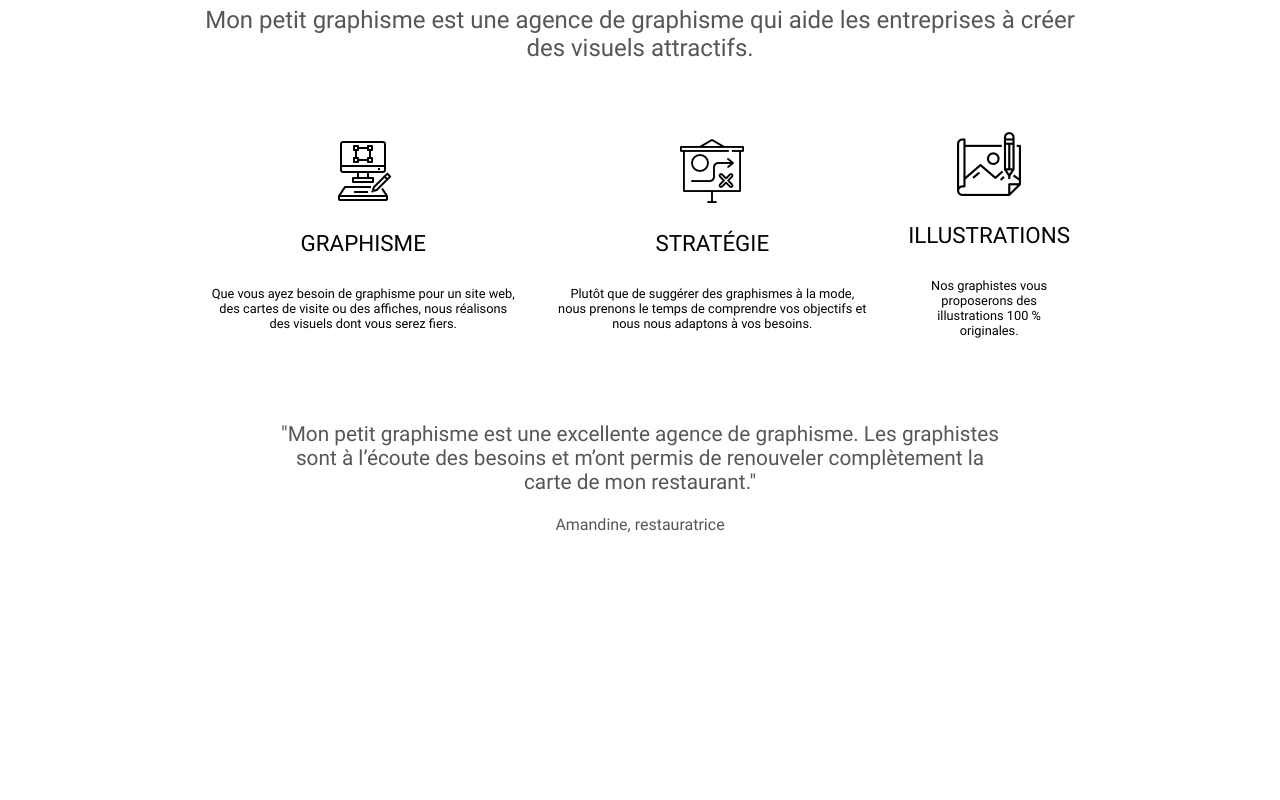
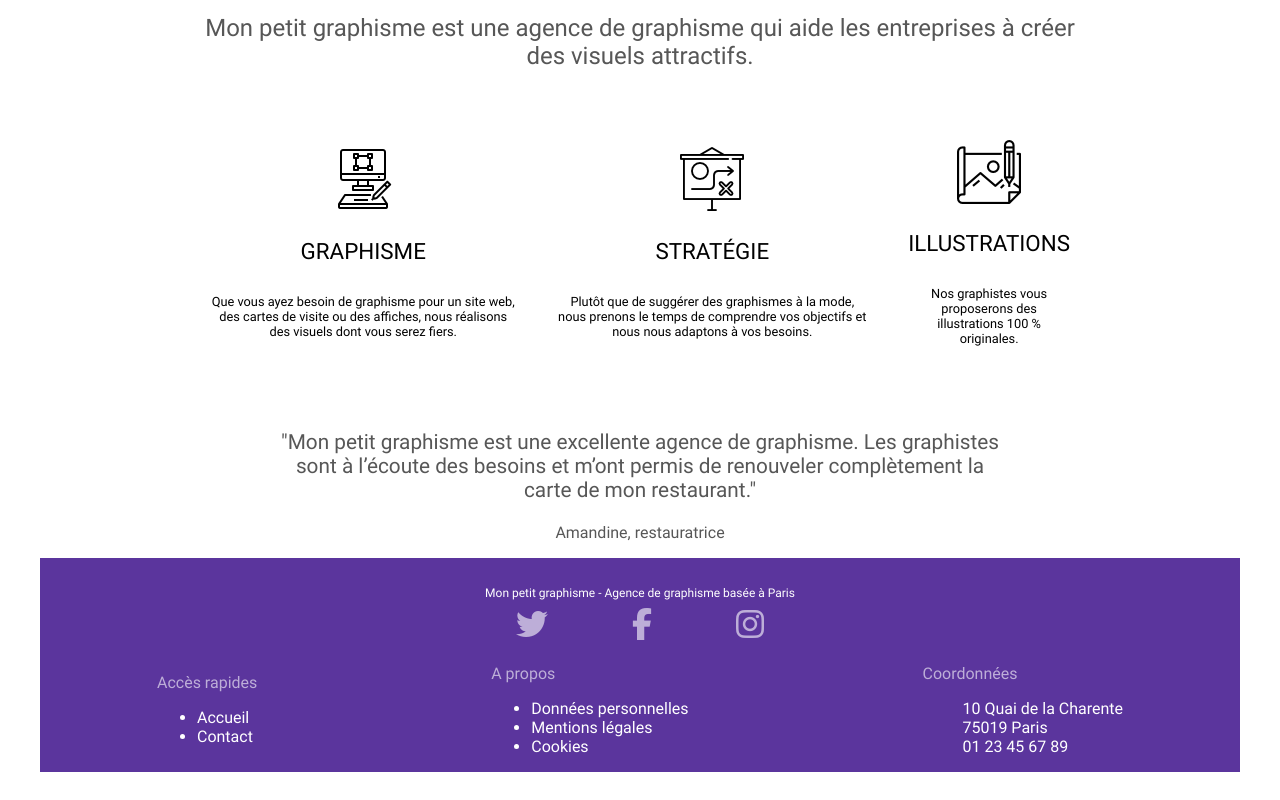
Before and after one commit to steflebelge/devetmoi, a plain HTML site: page index.html in a window 1280 px wide. Shown: the part 599-1399 px from the top of the page. Drawn offline with Linux system fonts and the light colour scheme.

Commit message:
Développement footer

```diff
--- a/css/style.css
+++ b/css/style.css
@@ -6,18 +6,12 @@
 html *{
     font-family: Roboto-Regular, serif;
     font-weight: 400;
-}
-
-body{
-    margin: 0;
+    text-align: center;
 }
 
 div#mainContainer{
     max-width: 1200px;
     margin: auto;
-
-
-    margin-bottom: 250px;
 }
 
 div#mainContainer header{
@@ -64,7 +58,6 @@ div#mainContainer section#contenu div#presentation{
     align-items: center;
     flex-direction: column;
     justify-content: center;
-    text-align: center;
 }
 
 div#mainContainer section#contenu div#presentation > div,
@@ -110,3 +103,34 @@ div#mainContainer section#contenu div#presentation div#avis p:first-child{
 div#mainContainer section#contenu div#presentation div#avis p:last-child{
     font-weight: 300;
 }
+
+div#mainContainer footer{
+    background-color: #5b359d;
+    padding-top: 18px;
+    color: white;
+}
+div#mainContainer footer .colorGrisClair{
+    color: rgba(255, 255, 255, .6);
+}
+div#mainContainer footer div#copyright{
+    font-size: 0.5em;
+    margin-bottom: 15px;
+}
+div#mainContainer footer div#social i{
+    margin: 0 40px;
+}
+div#mainContainer footer div#infos{
+    display: flex;
+    align-items: center;
+    justify-content: space-around;
+}
+div#mainContainer footer div#infos div h2,
+div#mainContainer footer div#infos div ul li,
+div#mainContainer footer div#infos div ul p{
+    text-align: left;
+}
+div#mainContainer footer div#infos div h2{
+    margin-top: 30px;
+    font-weight: 400;
+    font-size: 1.0em;
+}
--- a/index.html
+++ b/index.html
@@ -49,7 +49,49 @@
                 </div>
             </div>
         </section>
-        <!--<footer></footer>-->
+
+        <footer>
+            <div id="copyright">
+                <h2>
+                    Mon petit graphisme - Agence de graphisme basée à Paris
+                </h2>
+            </div>
+            <div id="social">
+                <i class="fa-brands colorGrisClair fa-2xl fa-twitter"></i>
+                <i class="fa-brands colorGrisClair fa-2xl fa-facebook-f"></i>
+                <i class="fa-brands colorGrisClair fa-2xl fa-instagram"></i>
+            </div>
+            <div id="infos">
+                <div>
+                    <h2 class="colorGrisClair">Accès rapides</h2>
+                    <ul>
+                        <li>Accueil</li>
+                        <li>Contact</li>
+                    </ul>
+                </div>
+                <div>
+                    <h2 class="colorGrisClair">A propos</h2>
+                    <ul>
+                        <li>Données personnelles</li>
+                        <li>Mentions légales</li>
+                        <li>Cookies</li>
+                    </ul>
+                </div>
+                <div>
+                    <h2 class="colorGrisClair">Coordonnées</h2>
+                    <ul>
+                        <p>
+                            10 Quai de la Charente
+                            <br>
+                            75019 Paris
+                            <br>
+                            01 23 45 67 89
+                        </p>
+                    </ul>
+                </div>
+            </div>
+        </footer>
+
 
     </div>
 </body>
@@ -64,5 +106,6 @@ Questions :
     taille bckImg set correctement ?
     prise en compte de la police roboto ?
     articles des competences ?
+    footer : ul p ?
 
 -->
```
